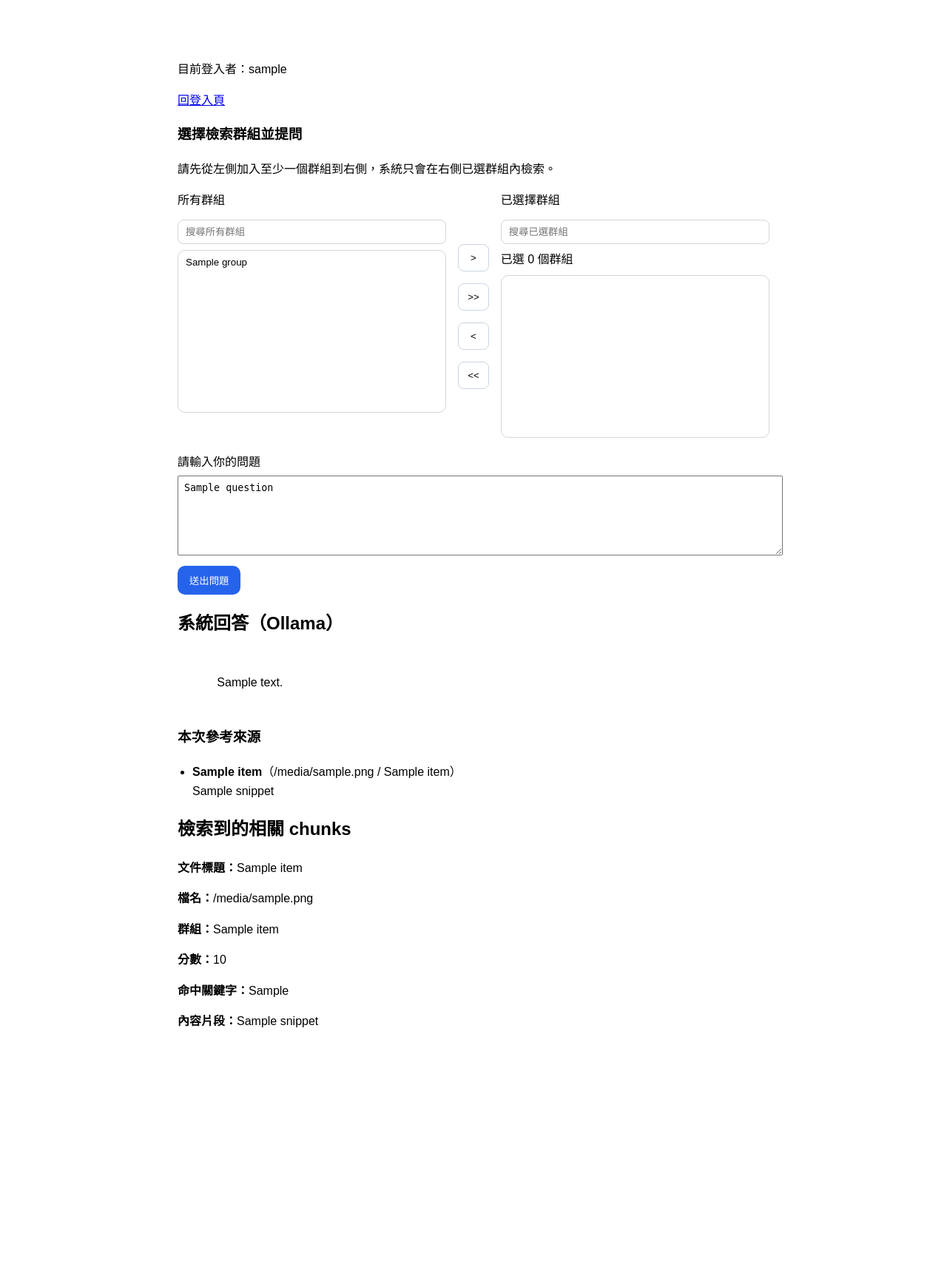
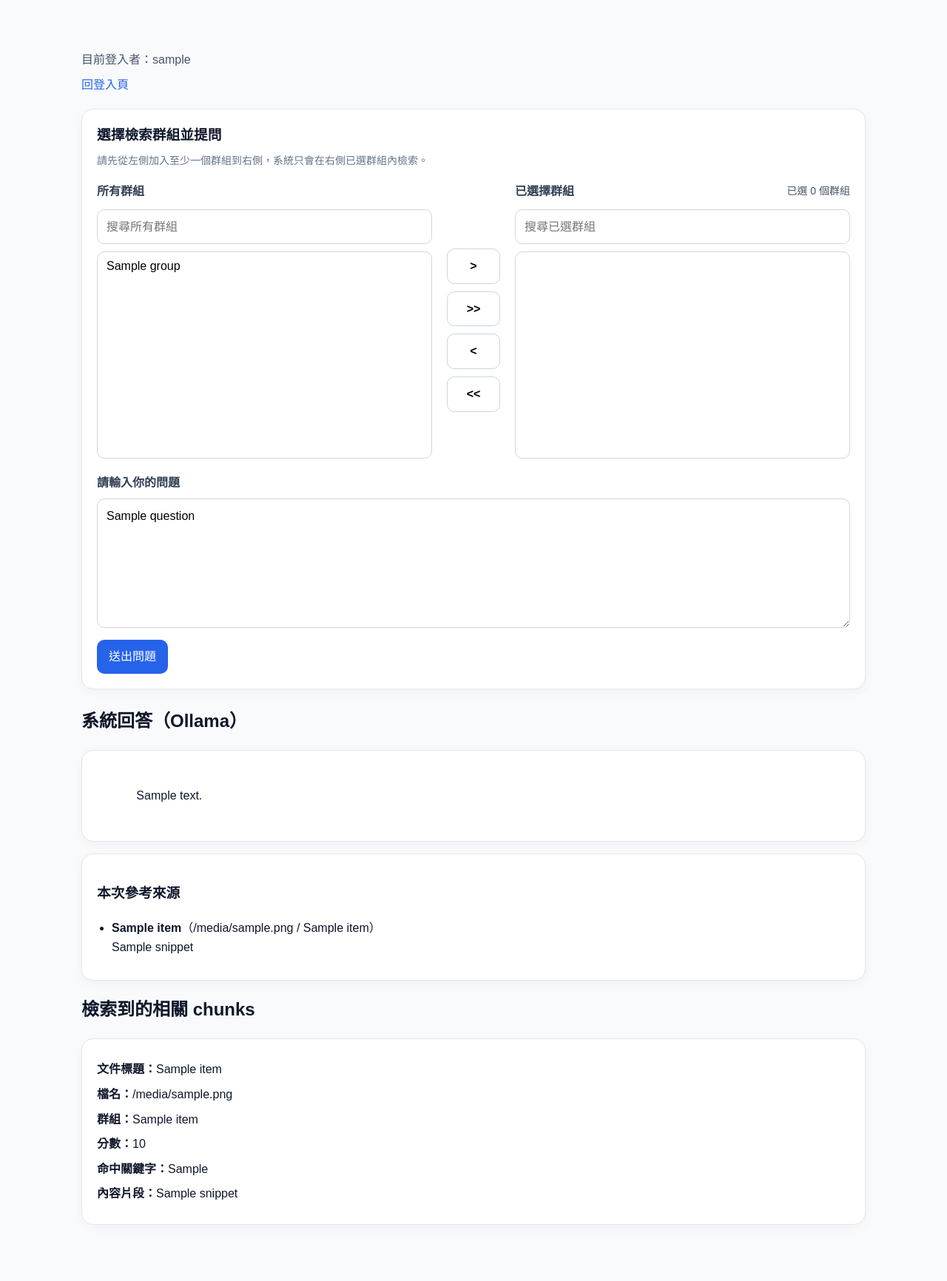
Before and after one commit to kyle6040607/tibame_personal_project, a FastAPI app: template templates/user/user_dashboard.html in a window 1280 px wide. Shown: the whole page at 74% size. Before the commit the page ends 1389 px from the top, so only its background shows below. Run offline with FastAPI, Linux system fonts and the light colour scheme; the template is opened without the code that fills it: most values are stand-ins (such as "Sample title", 1, 10 or a date in 2020); lists and menus that the app fills with data are empty.

Commit message:
css修好惹

```diff
--- a/static/style.css
+++ b/static/style.css
@@ -1,99 +1,273 @@
+/* =========================
+   Base
+========================= */
+* {
+    box-sizing: border-box;
+}
+
 body {
     font-family: Arial, sans-serif;
-    max-width: 800px;
+    max-width: 1100px;
     margin: 40px auto;
     padding: 20px;
     line-height: 1.6;
+    color: #0f172a;
+    background: #f8fafc;
 }
 
-input, button, textarea {
-    padding: 8px;
-    margin-top: 6px;
+input,
+button,
+textarea,
+select {
+    font: inherit;
+}
+
+input,
+textarea,
+select {
+    width: 100%;
+    padding: 10px 12px;
+    border: 1px solid #d1d5db;
+    border-radius: 10px;
+    background: #fff;
+}
+
+button {
+    font: inherit;
 }
 
 textarea {
     width: 100%;
     max-width: 100%;
+    resize: vertical;
+}
+
+label {
+    display: block;
+    margin: 0;
 }
 
 .hidden {
-  display: none;
+    display: none;
 }
 
+.sr-only {
+    position: absolute;
+    width: 1px;
+    height: 1px;
+    padding: 0;
+    margin: -1px;
+    overflow: hidden;
+    clip: rect(0, 0, 0, 0);
+    border: 0;
+}
+
+
+/* =========================
+   Header
+========================= */
+.page-head {
+    margin-bottom: 20px;
+}
+
+.page-head h1 {
+    margin: 0 0 8px;
+}
+
+.page-head p {
+    margin: 0 0 8px;
+    color: #475569;
+}
+
+.page-head a {
+    color: #2563eb;
+    text-decoration: none;
+}
+
+.page-head a:hover {
+    text-decoration: underline;
+}
+
+
+/* =========================
+   Cards
+========================= */
+.container-card {
+    padding: 20px;
+    margin-bottom: 16px;
+    border: 1px solid #e5e7eb;
+    border-radius: 16px;
+    background: #ffffff;
+    box-shadow: 0 4px 14px rgba(15, 23, 42, 0.04);
+}
+
+.ask-card {
+    max-width: 1100px;
+}
+
+.ask-card h3 {
+    margin: 0 0 8px;
+}
+
+.chunk-card p {
+    margin: 8px 0;
+}
+
+
+/* =========================
+   Form messages
+========================= */
+.hint-text {
+    margin: 0 0 16px;
+    color: #64748b;
+    font-size: 14px;
+}
+
+.form-error {
+    margin-bottom: 16px;
+    padding: 10px 12px;
+    border: 1px solid #fecaca;
+    border-radius: 10px;
+    background: #fef2f2;
+    color: #b91c1c;
+    font-size: 14px;
+}
+
+
+/* =========================
+   Ask button
+========================= */
 #askBtn {
-  display: inline-flex;
-  align-items: center;
-  gap: 8px;
-  padding: 10px 16px;
-  border: none;
-  border-radius: 10px;
-  background: #2563eb;
-  color: white;
-  cursor: pointer;
+    display: inline-flex;
+    align-items: center;
+    justify-content: center;
+    gap: 8px;
+    width: auto;
+    padding: 10px 16px;
+    border: none;
+    border-radius: 10px;
+    background: #2563eb;
+    color: white;
+    cursor: pointer;
 }
 
 #askBtn.loading {
-  opacity: 0.8;
-  cursor: wait;
+    opacity: 0.8;
+    cursor: wait;
 }
 
-.spinner {
-  width: 16px;
-  height: 16px;
-  border: 2px solid rgba(255,255,255,0.35);
-  border-top-color: white;
-  border-radius: 50%;
-  animation: spin 0.8s linear infinite;
+#askBtn:disabled {
+    opacity: 0.85;
+    cursor: not-allowed;
 }
 
-@keyframes spin {
-  to { transform: rotate(360deg); }
+
+/* =========================
+   Dual list layout
+========================= */
+.dual-list-wrap {
+    display: grid;
+    grid-template-columns: minmax(300px, 1fr) 72px minmax(300px, 1fr);
+    gap: 20px;
+    align-items: start;
+    margin-bottom: 20px;
 }
 
-.loading-card {
-  margin-top: 16px;
-  padding: 16px;
-  border-radius: 12px;
-  background: #f5f7fb;
+.dual-list-panel {
+    display: grid;
+    grid-template-rows: auto auto minmax(280px, 1fr);
+    gap: 10px;
 }
 
-.skeleton {
-  border-radius: 8px;
-  background: linear-gradient(90deg, #e5e7eb 25%, #f3f4f6 50%, #e5e7eb 75%);
-  background-size: 200% 100%;
-  animation: shimmer 1.4s infinite;
+.dual-list-head {
+    display: flex;
+    align-items: center;
+    justify-content: space-between;
+    gap: 12px;
+    min-height: 28px;
 }
 
-.skeleton-title {
-  height: 20px;
-  width: 40%;
-  margin-bottom: 12px;
+.dual-list-panel label {
+    font-weight: 600;
+    color: #334155;
 }
 
-.skeleton-line {
-  height: 14px;
-  width: 100%;
-  margin-bottom: 10px;
+.dual-list-panel input[type="text"] {
+    margin: 0;
 }
 
-.skeleton-line.short {
-  width: 65%;
+.dual-list-panel select {
+    min-height: 280px;
+    margin: 0;
+    padding: 10px;
 }
 
-@keyframes shimmer {
-  0% { background-position: 200% 0; }
-  100% { background-position: -200% 0; }
+.selected-summary {
+    margin: 0;
+    color: #475569;
+    font-size: 14px;
+    white-space: nowrap;
 }
 
-.sr-only {
-  position: absolute;
-  width: 1px;
-  height: 1px;
-  padding: 0;
-  margin: -1px;
-  overflow: hidden;
-  clip: rect(0,0,0,0);
-  border: 0;
+
+/* =========================
+   Transfer buttons
+========================= */
+.dual-list-actions {
+    display: flex;
+    flex-direction: column;
+    justify-content: center;
+    align-self: center;
+    gap: 10px;
+    padding-top: 28px;
+}
+
+.dual-list-actions button {
+    width: 100%;
+    padding: 10px 0;
+    border: 1px solid #cbd5e1;
+    border-radius: 10px;
+    background: #ffffff;
+    cursor: pointer;
+    font-weight: 600;
+}
+
+.dual-list-actions button:hover {
+    background: #f1f5f9;
+}
+
+
+/* =========================
+   Question block
+========================= */
+.question-block {
+    margin-top: 8px;
+    margin-bottom: 16px;
+    display: flex;
+    flex-direction: column;
+    gap: 8px;
+}
+
+.question-block label {
+    font-weight: 600;
+    color: #334155;
+}
+
+.question-block textarea {
+    min-height: 140px;
+}
+
+
+/* =========================
+   Answer / sources
+========================= */
+.result-title {
+    margin-top: 24px;
+}
+
+.answer-box {
+    white-space: pre-wrap;
+    line-height: 1.7;
 }
 
 .source-list {
@@ -107,72 +281,103 @@
 }
 
 .source-snippet {
-    color: #475569;
     display: inline-block;
     margin-top: 4px;
+    color: #475569;
 }
 
-.answer-box {
-    white-space: pre-wrap;
-    line-height: 1.7;
+
+/* =========================
+   Loading
+========================= */
+.loading-card {
+    margin-top: 16px;
+    padding: 16px;
+    border-radius: 12px;
+    background: #f5f7fb;
 }
 
-.dual-list-wrap {
-    display: flex;
-    gap: 16px;
-    align-items: stretch;
-    margin-bottom: 20px;
-    max-width: 1000px;
+.spinner {
+    width: 16px;
+    height: 16px;
+    border: 2px solid rgba(255, 255, 255, 0.35);
+    border-top-color: white;
+    border-radius: 50%;
+    animation: spin 0.8s linear infinite;
 }
 
-.dual-list-panel {
-    flex: 1;
-    display: flex;
-    flex-direction: column;
-    gap: 8px;
+.skeleton {
+    border-radius: 8px;
+    background: linear-gradient(90deg, #e5e7eb 25%, #f3f4f6 50%, #e5e7eb 75%);
+    background-size: 200% 100%;
+    animation: shimmer 1.4s infinite;
 }
 
-.dual-list-panel input[type="text"] {
-    padding: 8px 10px;
-    border: 1px solid #d1d5db;
-    border-radius: 8px;
+.skeleton-title {
+    width: 40%;
+    height: 20px;
+    margin-bottom: 12px;
 }
 
-.dual-list-panel select {
+.skeleton-line {
     width: 100%;
-    min-height: 220px;
-    padding: 8px;
-    border: 1px solid #d1d5db;
-    border-radius: 10px;
-    background: white;
+    height: 14px;
+    margin-bottom: 10px;
 }
 
-.dual-list-actions {
-    display: flex;
-    flex-direction: column;
-    justify-content: center;
-    gap: 10px;
+.skeleton-line.short {
+    width: 65%;
 }
 
-.dual-list-actions button {
-    padding: 10px 12px;
-    border: 1px solid #cbd5e1;
-    border-radius: 8px;
-    background: #ffffff;
-    cursor: pointer;
+@keyframes spin {
+    to {
+        transform: rotate(360deg);
+    }
 }
 
-.dual-list-actions button:hover {
-    background: #f1f5f9;
+@keyframes shimmer {
+    0% {
+        background-position: 200% 0;
+    }
+    100% {
+        background-position: -200% 0;
+    }
 }
 
+
+/* =========================
+   Responsive
+========================= */
 @media (max-width: 768px) {
+    body {
+        margin: 16px auto;
+        padding: 16px;
+    }
+
     .dual-list-wrap {
-        flex-direction: column;
+        grid-template-columns: 1fr;
+    }
+
+    .dual-list-panel {
+        grid-template-rows: auto auto auto;
     }
 
     .dual-list-actions {
         flex-direction: row;
         justify-content: center;
+        align-self: auto;
+        padding-top: 0;
+        flex-wrap: wrap;
+    }
+
+    .dual-list-actions button {
+        width: auto;
+        min-width: 56px;
+        padding: 10px 14px;
+    }
+
+    .selected-summary {
+        white-space: normal;
+        text-align: right;
     }
 }
--- a/templates/user/user_dashboard.html
+++ b/templates/user/user_dashboard.html
@@ -31,7 +31,10 @@
 
             <div class="dual-list-wrap">
                 <div class="dual-list-panel">
-                    <label for="availableSearch">所有群組</label>
+                    <div class="dual-list-head">
+                        <label for="availableSearch">所有群組</label>
+                    </div>
+
                     <input
                         type="text"
                         id="availableSearch"
@@ -42,7 +45,7 @@
                     <select
                         id="availableGroups"
                         multiple
-                        size="10"
+                        size="12"
                         aria-label="所有群組"
                     >
                         {% for group in groups %}
@@ -61,7 +64,11 @@
                 </div>
 
                 <div class="dual-list-panel">
-                    <label for="selectedSearch">已選擇群組</label>
+                    <div class="dual-list-head">
+                        <label for="selectedSearch">已選擇群組</label>
+                        <span id="selectedSummary" class="selected-summary">已選 0 個群組</span>
+                    </div>
+
                     <input
                         type="text"
                         id="selectedSearch"
@@ -69,14 +76,10 @@
                         oninput="filterList('selectedSearch', 'selectedGroups')"
                     >
 
-                    <div id="selectedSummary" class="selected-summary">
-                        已選 0 個群組
-                    </div>
-
                     <select
                         id="selectedGroups"
                         multiple
-                        size="10"
+                        size="12"
                         aria-label="已選擇群組"
                     >
                         {% for group in groups %}
```
